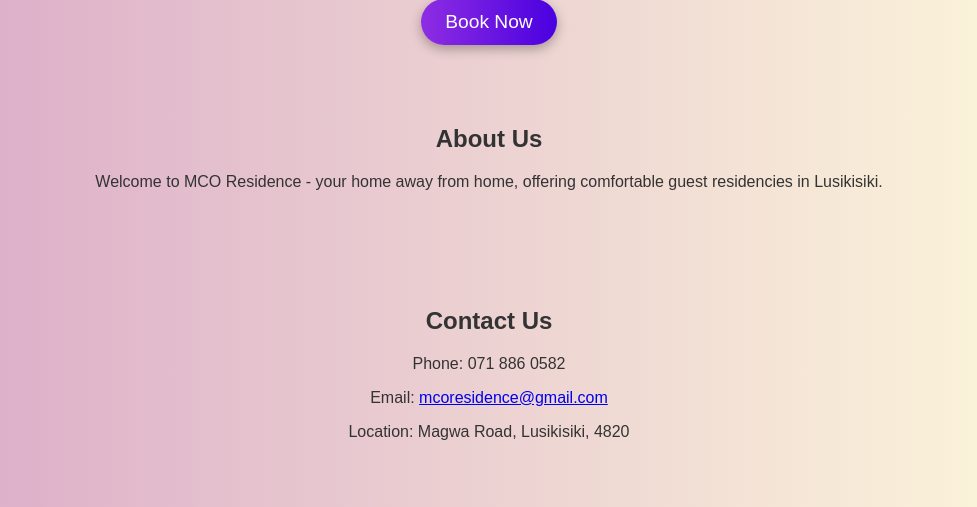
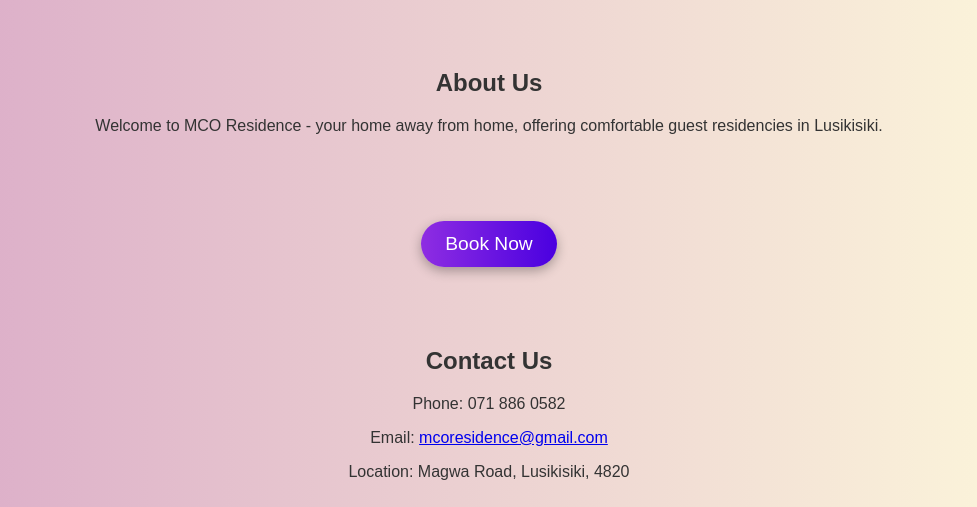
Before and after one commit to TtBuoyPta97/MCO-RESIDENCE, a Flask app: page / in a window 1280 px wide. Shown: the part 140-647 px from the top of the page, without its empty margins (151-1128 px from the left). Run offline with Flask 3, Linux system fonts and the light colour scheme.

Commit message:
Update index.html

```diff
--- a/templates/index.html
+++ b/templates/index.html
@@ -10,13 +10,17 @@
     <header>
         <img src="{{ url_for('static', filename='images/mco landscape.jpeg') }}" alt="MCO Residence Logo" class="logo">
         <h1>MCO Residence</h1>
-        <a href="{{ url_for('booking') }}" class="book-button">Book Now</a>
     </header>
 
     <section class="about">
         <h2>About Us</h2>
         <p>Welcome to MCO Residence - your home away from home, offering comfortable guest residencies in Lusikisiki.</p>
     </section>
+
+    <!-- BOOK NOW BUTTON after About Us -->
+    <div class="book-now-section">
+        <a href="{{ url_for('booking') }}" class="book-button">Book Now</a>
+    </div>
 
     <section class="contact">
         <h2>Contact Us</h2>
```
